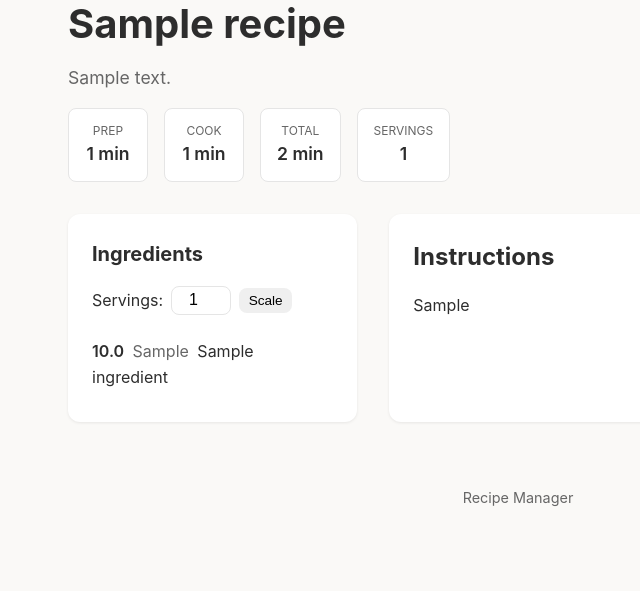
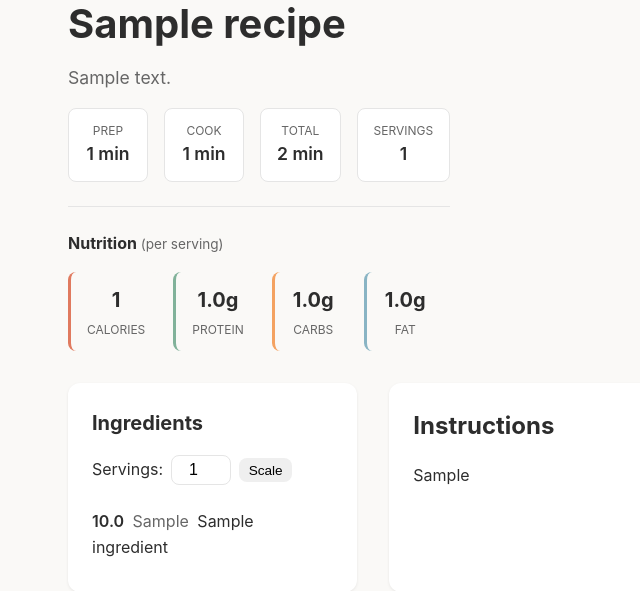
Before and after one commit to akswitzer/recipe-manager, a Flask app: page /recipe/1 in a window 1280 px wide. Shown: the part 147-738 px from the top of the page, without its empty margins (122-762 px from the left). Before the commit the page ends 653 px from the top, so only its background shows below. Run offline with Flask 3, Linux system fonts and the light colour scheme; tables that the repository leaves empty hold one stand-in row (values such as "Sample post").

Commit message:
Add macro tracking (calories, protein, carbs, fat)

```diff
--- a/app.py
+++ b/app.py
@@ -72,7 +72,11 @@ def new_recipe():
             servings=int(request.form.get('servings', 4)),
             prep_time=int(request.form['prep_time']) if request.form.get('prep_time') else None,
             cook_time=int(request.form['cook_time']) if request.form.get('cook_time') else None,
-            instructions=request.form.get('instructions', '')
+            instructions=request.form.get('instructions', ''),
+            calories=int(request.form['calories']) if request.form.get('calories') else None,
+            protein=float(request.form['protein']) if request.form.get('protein') else None,
+            carbs=float(request.form['carbs']) if request.form.get('carbs') else None,
+            fat=float(request.form['fat']) if request.form.get('fat') else None
         )
 
         # Add ingredients
@@ -113,6 +117,10 @@ def edit_recipe(id):
         recipe.prep_time = int(request.form['prep_time']) if request.form.get('prep_time') else None
         recipe.cook_time = int(request.form['cook_time']) if request.form.get('cook_time') else None
         recipe.instructions = request.form.get('instructions', '')
+        recipe.calories = int(request.form['calories']) if request.form.get('calories') else None
+        recipe.protein = float(request.form['protein']) if request.form.get('protein') else None
+        recipe.carbs = float(request.form['carbs']) if request.form.get('carbs') else None
+        recipe.fat = float(request.form['fat']) if request.form.get('fat') else None
 
         # Clear existing ingredients and re-add
         recipe.ingredients.clear()
--- a/models.py
+++ b/models.py
@@ -17,6 +17,13 @@ class Recipe(db.Model):
     prep_time = db.Column(db.Integer)  # minutes
     cook_time = db.Column(db.Integer)  # minutes
     instructions = db.Column(db.Text)
+
+    # Macros per serving
+    calories = db.Column(db.Integer)
+    protein = db.Column(db.Float)  # grams
+    carbs = db.Column(db.Float)    # grams
+    fat = db.Column(db.Float)      # grams
+
     created_at = db.Column(db.DateTime, default=datetime.utcnow)
     updated_at = db.Column(db.DateTime, default=datetime.utcnow, onupdate=datetime.utcnow)
 
@@ -39,6 +46,10 @@ class Recipe(db.Model):
             'prep_time': self.prep_time,
             'cook_time': self.cook_time,
             'instructions': self.instructions,
+            'calories': self.calories,
+            'protein': self.protein,
+            'carbs': self.carbs,
+            'fat': self.fat,
             'ingredients': [i.to_dict() for i in self.ingredients]
         }
 
--- a/static/style.css
+++ b/static/style.css
@@ -748,3 +748,68 @@ body {
         width: 100%;
     }
 }
+
+/* Macros Display */
+.macros-display {
+    margin-top: 1.5rem;
+    padding-top: 1.5rem;
+    border-top: 1px solid var(--color-border);
+}
+
+.macros-display h3 {
+    font-size: 1rem;
+    margin-bottom: 1rem;
+    color: var(--color-text);
+}
+
+.macro-note {
+    font-weight: 400;
+    color: var(--color-text-muted);
+    font-size: 0.85rem;
+}
+
+.macros-grid {
+    display: flex;
+    gap: 0.75rem;
+    flex-wrap: wrap;
+}
+
+.macro-item {
+    background: var(--color-bg);
+    border-radius: var(--radius);
+    padding: 0.75rem 1rem;
+    text-align: center;
+    min-width: 80px;
+    border-left: 3px solid var(--color-border);
+}
+
+.macro-item.macro-calories {
+    border-left-color: #e07a5f;
+}
+
+.macro-item.macro-protein {
+    border-left-color: #81b29a;
+}
+
+.macro-item.macro-carbs {
+    border-left-color: #f4a261;
+}
+
+.macro-item.macro-fat {
+    border-left-color: #89b4c4;
+}
+
+.macro-value {
+    display: block;
+    font-size: 1.25rem;
+    font-weight: 700;
+    color: var(--color-text);
+}
+
+.macro-label {
+    display: block;
+    font-size: 0.75rem;
+    color: var(--color-text-muted);
+    text-transform: uppercase;
+    margin-top: 0.25rem;
+}
--- a/templates/recipe.html
+++ b/templates/recipe.html
@@ -36,6 +36,38 @@
                     <span class="meta-value">{{ recipe.servings }}</span>
                 </div>
             </div>
+
+            {% if recipe.calories or recipe.protein or recipe.carbs or recipe.fat %}
+            <div class="macros-display">
+                <h3>Nutrition <span class="macro-note">(per serving)</span></h3>
+                <div class="macros-grid">
+                    {% if recipe.calories %}
+                    <div class="macro-item macro-calories">
+                        <span class="macro-value">{{ recipe.calories }}</span>
+                        <span class="macro-label">Calories</span>
+                    </div>
+                    {% endif %}
+                    {% if recipe.protein %}
+                    <div class="macro-item macro-protein">
+                        <span class="macro-value">{{ recipe.protein }}g</span>
+                        <span class="macro-label">Protein</span>
+                    </div>
+                    {% endif %}
+                    {% if recipe.carbs %}
+                    <div class="macro-item macro-carbs">
+                        <span class="macro-value">{{ recipe.carbs }}g</span>
+                        <span class="macro-label">Carbs</span>
+                    </div>
+                    {% endif %}
+                    {% if recipe.fat %}
+                    <div class="macro-item macro-fat">
+                        <span class="macro-value">{{ recipe.fat }}g</span>
+                        <span class="macro-label">Fat</span>
+                    </div>
+                    {% endif %}
+                </div>
+            </div>
+            {% endif %}
         </div>
 
         <div class="recipe-actions">
```
Also changed, not shown: templates/edit.html (+50 -0 lines).
